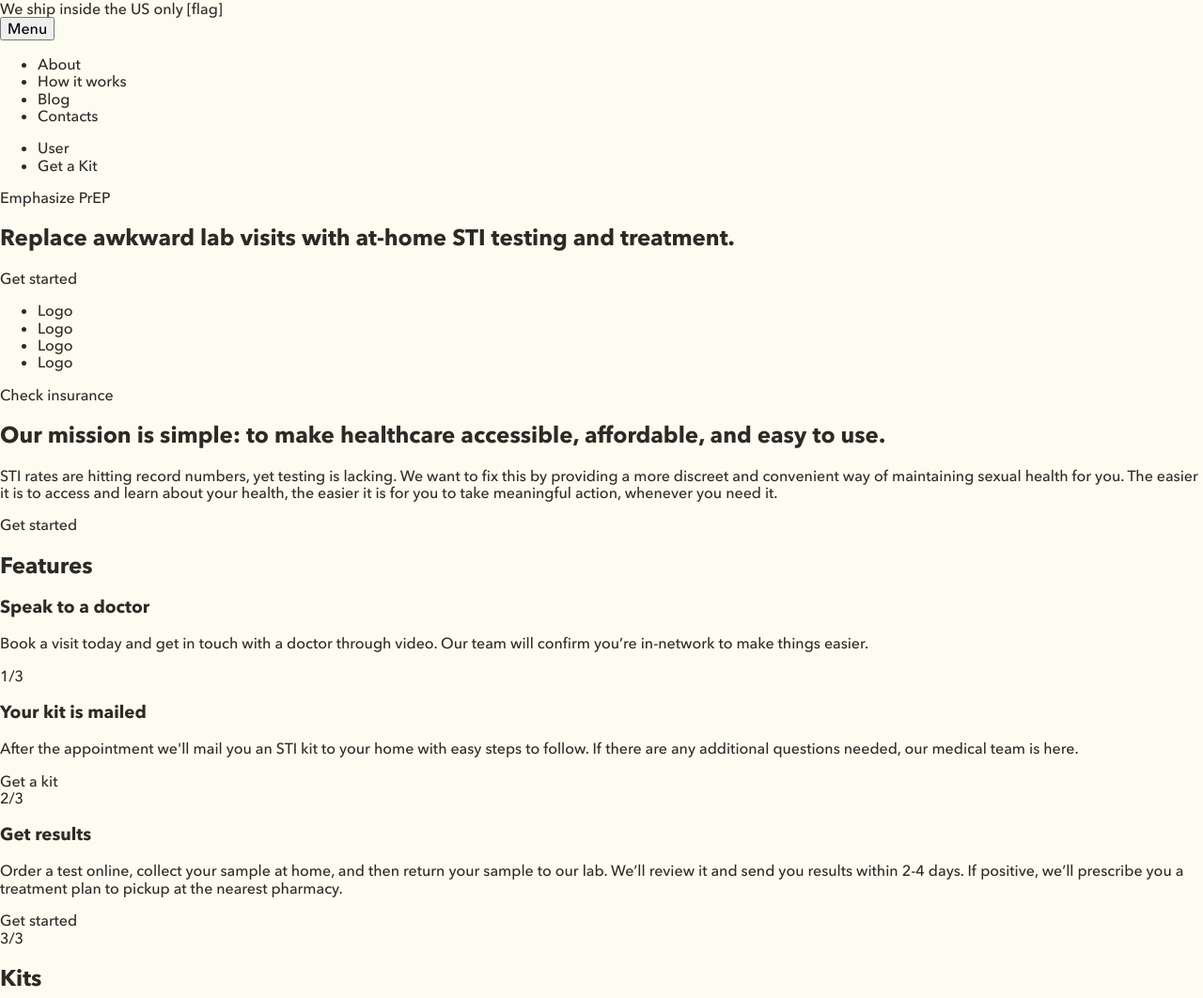
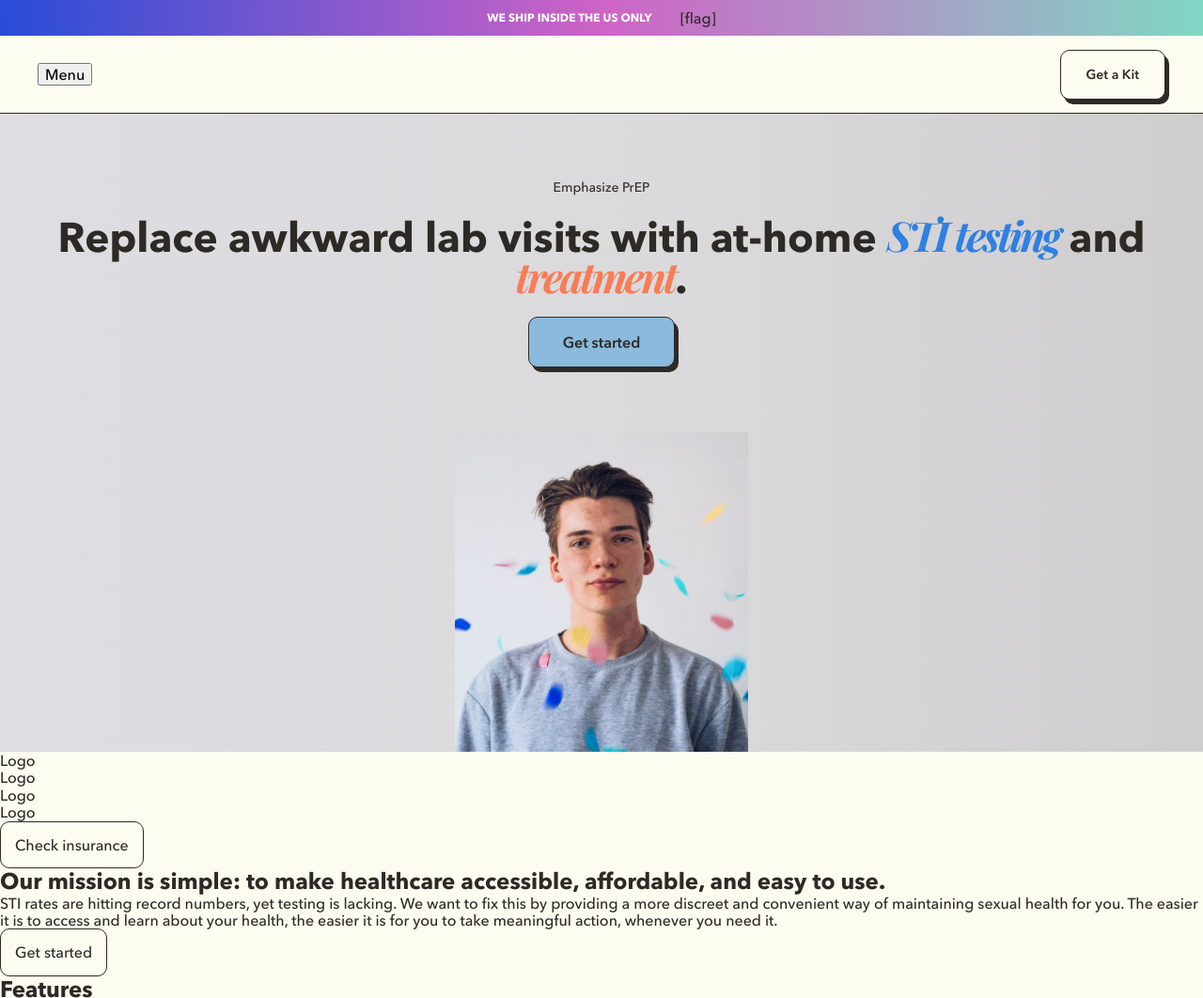
Before and after one commit to deysan/easy-healthcare-kit, a website: page src/index.html in a window 1280 px wide. Shown: the top 1062 px of the page at 94% size. Drawn offline with nearby package versions, Linux system fonts and the light colour scheme; files that its build step writes are made by us from their sources.

Commit message:
Add header style

```diff
--- a/src/index.html
+++ b/src/index.html
@@ -9,12 +9,12 @@
     <link rel="preload" href="css/style.css" as="style" />
   </head>
   <body>
-    <header>
+    <header class="header">
       <div class="top-bar">
         <span class="top-bar__text">We ship inside the US only</span>
         <span class="top-bar__icon">[flag]</span>
       </div>
-      <div class="header">
+      <div class="header__menu">
         <button class="header__menu-btn" aria-label="Menu">Menu</button>
         <nav class="header__navigation navigation">
           <ul class="navigation__list">
@@ -31,15 +31,19 @@
               <a href="#" class="navigation__link">Contacts</a>
             </li>
           </ul>
-          <ul class="header__actions user-actions">
-            <li class="user-actions__item">
-              <a href="#" class="user-actions__link btn">User</a>
-            </li>
-            <li class="user-actions__item">
-              <a href="#" class="user-actions__link btn">Get a Kit</a>
-            </li>
-          </ul>
         </nav>
+        <ul class="header__actions user-actions">
+          <!-- <li class="user-actions__item">
+            <a href="#" class="user-actions__link btn">User</a>
+          </li> -->
+          <li class="user-actions__item">
+            <a
+              href="#"
+              class="user-actions__link btn btn--small btn--shadow-black"
+              >Get a Kit</a
+            >
+          </li>
+        </ul>
       </div>
     </header>
 
@@ -48,10 +52,17 @@
         <div class="promo__content">
           <span class="promo__subtitle">Emphasize PrEP</span>
           <h2 class="promo__title">
-            Replace awkward lab visits with at-home STI testing and treatment.
+            Replace awkward lab visits with at-home
+            <span class="text-decor text-blue">STI&nbsp;testing</span> and
+            <span class="text-decor text-red">treatment</span>.
           </h2>
-          <a href="#" class="promo__link btn">Get started</a>
+          <a
+            href="#"
+            class="promo__link btn btn--big btn--sky btn--shadow-black"
+            >Get started</a
+          >
         </div>
+        <div class="promo__image"></div>
       </section>
       <section class="insurance">
         <ul class="insurance__list">
@@ -152,7 +163,7 @@
         </p>
         <div class="subscription__form">
           <input type="text" class="subscription__input" />
-          <button type="submit" class="subscription__btn">Subscribe</button>
+          <button type="submit" class="subscription__btn btn">Subscribe</button>
         </div>
       </section>
       <section class="socials">
@@ -207,7 +218,7 @@
         <p class="copyright__text">© 2021 Copyright, All rights reserved</p>
         <div class="subscription__form">
           <input type="text" class="subscription__input" />
-          <button type="submit" class="subscription__btn">Subscribe</button>
+          <button type="submit" class="subscription__btn btn">Subscribe</button>
         </div>
       </div>
     </footer>
--- a/src/sass/base.scss
+++ b/src/sass/base.scss
@@ -27,6 +27,23 @@ img {
   height: auto;
 }
 
+h1,
+h2,
+h3,
+h4 {
+  margin: 0;
+}
+
+p {
+  margin: 0;
+}
+
+ul {
+  margin: 0;
+  padding-left: 0;
+  list-style: none;
+}
+
 .visually-hidden {
   position: absolute;
   width: 1px;
--- /dev/null
+++ b/src/sass/blocks/button.scss
@@ -0,0 +1,38 @@
+.btn {
+  z-index: 10;
+  display: inline-block;
+  padding: 15px;
+  color: $color-black;
+  text-align: center;
+  text-decoration: none;
+  vertical-align: middle;
+  background-color: $color-white;
+  border: 1px solid $color-black;
+  border-radius: 10px;
+  outline: none;
+  cursor: pointer;
+
+  &--small {
+    padding: 16px 27px;
+    font-family: 'Avenir Next';
+    @include font-set(14px, 600, 19px);
+  }
+
+  &--big {
+    padding: 15px 36px;
+    font-family: 'Avenir Next';
+    @include font-set(16px, 600, 22px);
+  }
+
+  &--sky {
+    background-color: $color-sky;
+  }
+
+  &--shadow-black {
+    box-shadow: 4px 5px $color-black;
+  }
+
+  &--shadow-white {
+    box-shadow: 4px 5px $color-white;
+  }
+}
--- /dev/null
+++ b/src/sass/blocks/header.scss
@@ -0,0 +1,33 @@
+.header {
+  z-index: 100;
+  position: fixed;
+  width: 100%;
+  margin: 0 auto;
+  background-color: $color-white;
+  border-bottom: 1px solid $color-black;
+}
+
+.header__menu {
+  @include container();
+  display: flex;
+  height: 82px;
+  justify-content: space-between;
+  align-items: center;
+}
+
+.header__navigation {
+  display: none;
+}
+
+.top-bar {
+  @include center();
+  gap: 30px;
+  height: 38px;
+  background: linear-gradient(90deg, #274cd6 0%, #cf63c6 49.91%, #80d7c4 100%);
+}
+
+.top-bar__text {
+  color: white;
+  @include font-set(12px, 700, 16px);
+  text-transform: uppercase;
+}
--- /dev/null
+++ b/src/sass/blocks/promo.scss
@@ -0,0 +1,50 @@
+.promo {
+  display: grid;
+  height: 100vh;
+  grid-template-rows: repeat(2, 1fr);
+  padding-top: 120px;
+  background-image: linear-gradient(
+    270deg,
+    #cfcdce 0%,
+    #dadadc 44.29%,
+    #dedde2 100%
+  );
+}
+
+.promo__content {
+  @include center();
+  @include container();
+  flex-direction: column;
+  max-width: 520px;
+  gap: 20px;
+  padding-top: 45px;
+  text-align: center;
+}
+
+.promo__title {
+  @include font-set(44px, 700, 42px);
+
+  & .text-decor {
+    font-family: 'Playfair Display';
+    letter-spacing: -3px;
+  }
+
+  & .text-blue {
+    color: $color-blue;
+  }
+
+  & .text-red {
+    color: $color-red;
+  }
+}
+
+.promo__subtitle {
+  @include font-set(14px, 500, 19px);
+}
+
+.promo__image {
+  background-image: url('../img/promo-mobile.jpg');
+  background-position: bottom center;
+  background-repeat: no-repeat;
+  background-size: auto 100%;
+}
--- a/src/sass/mixins.scss
+++ b/src/sass/mixins.scss
@@ -14,8 +14,8 @@
   align-items: center;
 }
 
-@mixin font-set($size, $line-height, $weight) {
+@mixin font-set($size, $weight, $line-height) {
   font-size: $size;
+  font-weight: $weight;
   line-height: $line-height;
-  font-weight: $weight;
 }
--- a/src/sass/style.scss
+++ b/src/sass/style.scss
@@ -3,3 +3,6 @@
 @import 'normalize.css/normalize';
 @import 'fonts';
 @import 'base';
+@import 'blocks/button';
+@import 'blocks/header';
+@import 'blocks/promo';
```
Also changed, not shown: src/img/promo-mobile.jpg (added).
